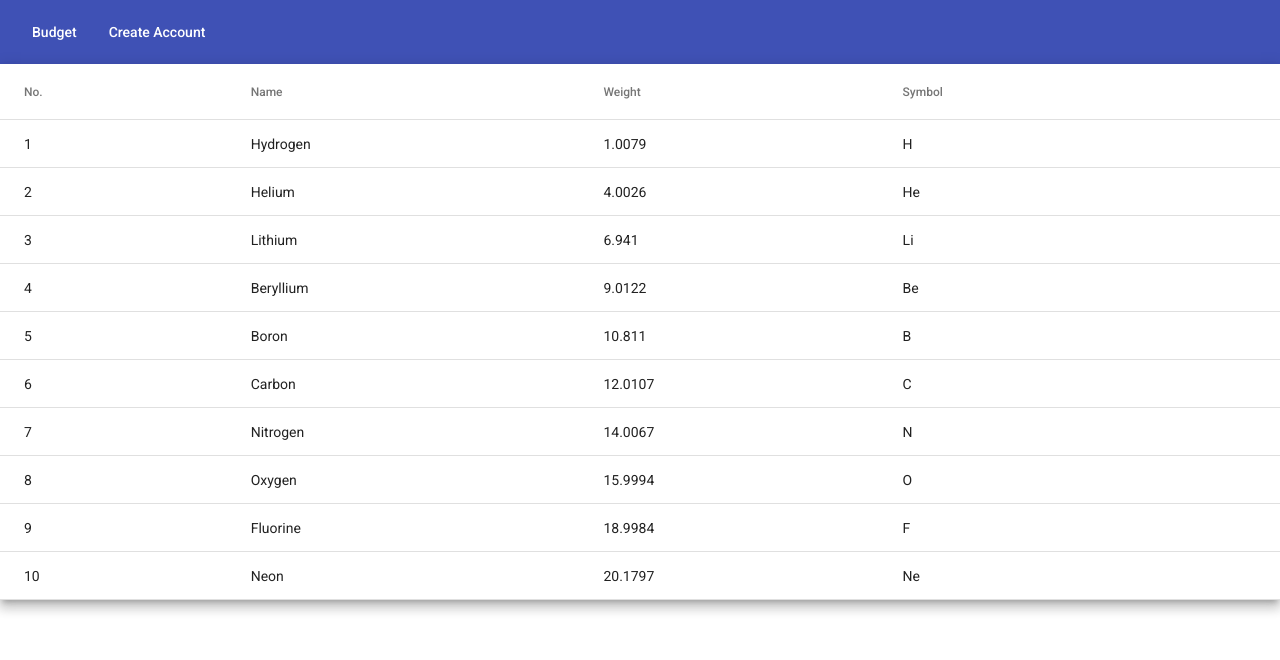
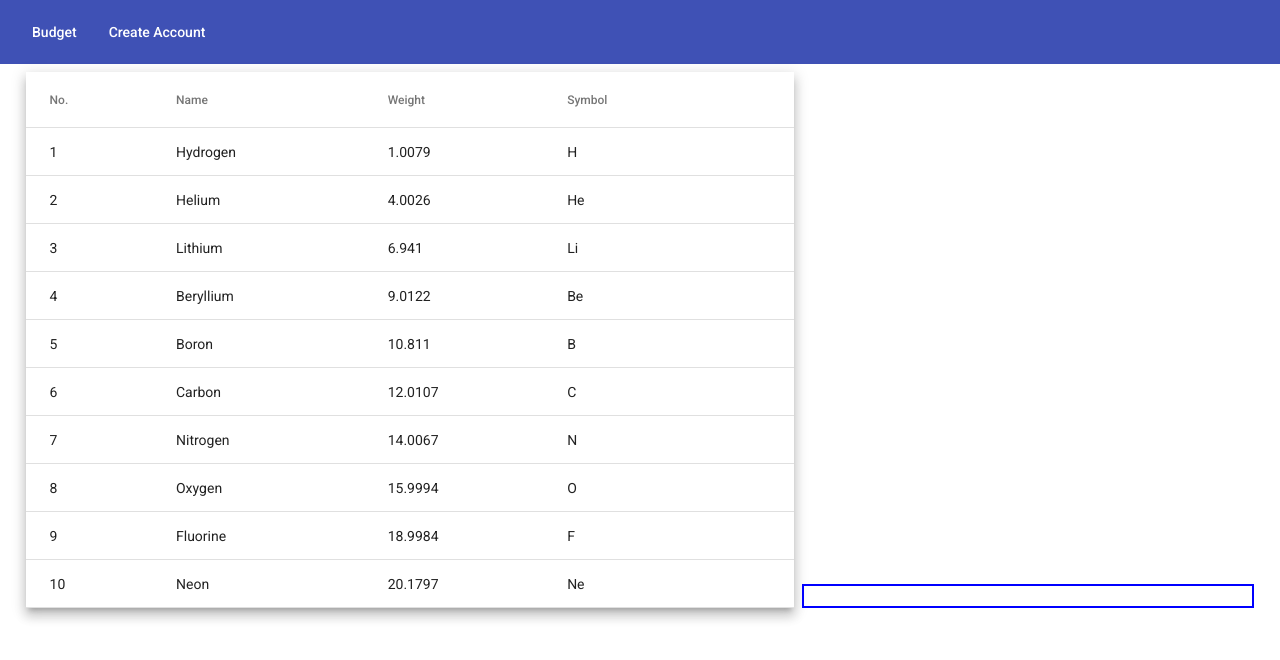
Before and after one commit to ahsanulalig/bangueMisrAssignment, an Angular app: page /create-account in a window 1280 px wide. Shown: the top 660 px of the page. Built offline with nearby package versions, Linux system fonts and the light colour scheme.

Commit message:
staructure created

```diff
--- a/src/app/component/add-account/add-account.component.html
+++ b/src/app/component/add-account/add-account.component.html
@@ -1,3 +1,5 @@
+<div class="main-content">
+  <div class="left-content">
     <table mat-table [dataSource]="dataSource" class="mat-elevation-z8">
 
       <!--- Note that these columns can be defined in any order.
@@ -30,3 +32,6 @@
       <tr mat-header-row *matHeaderRowDef="displayedColumns"></tr>
       <tr mat-row *matRowDef="let row; columns: displayedColumns;"></tr>
     </table>
+  </div>
+  <div class="right-content"></div>
+</div>
--- a/src/app/component/add-account/add-account.component.scss
+++ b/src/app/component/add-account/add-account.component.scss
@@ -1,3 +1,21 @@
-table {
-  width: 100%;
+.main-content {
+  margin-top: 8px;
+  .left-content {
+    display: inline-block;
+    margin-left: 2%;
+    margin-right: 8px;
+    width: 60%;
+    table {
+      width: 100%;
+    }
+  }
+
+  .right-content {
+    position: relative;
+    top:0;
+    height: 20px;
+    border: 2px solid blue;
+    display: inline-block;
+    width: 35%;
+  }
 }
```
Lines whose indentation alone changed are shown as unchanged.
